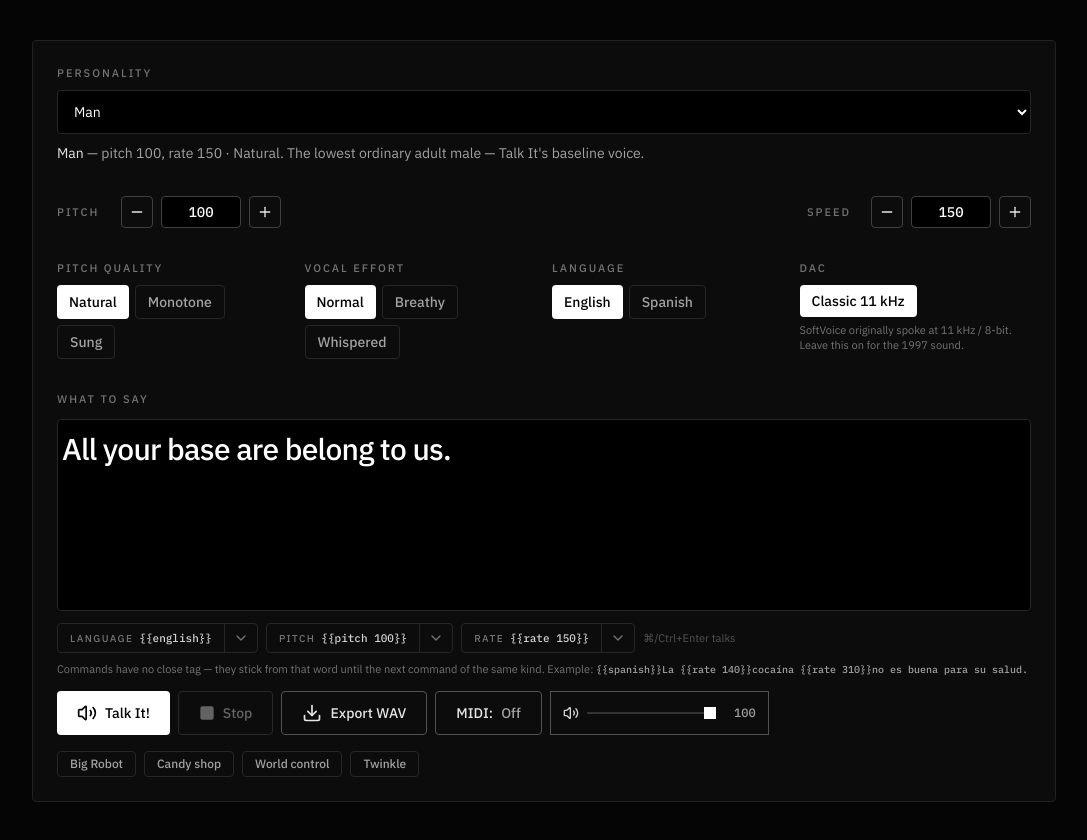
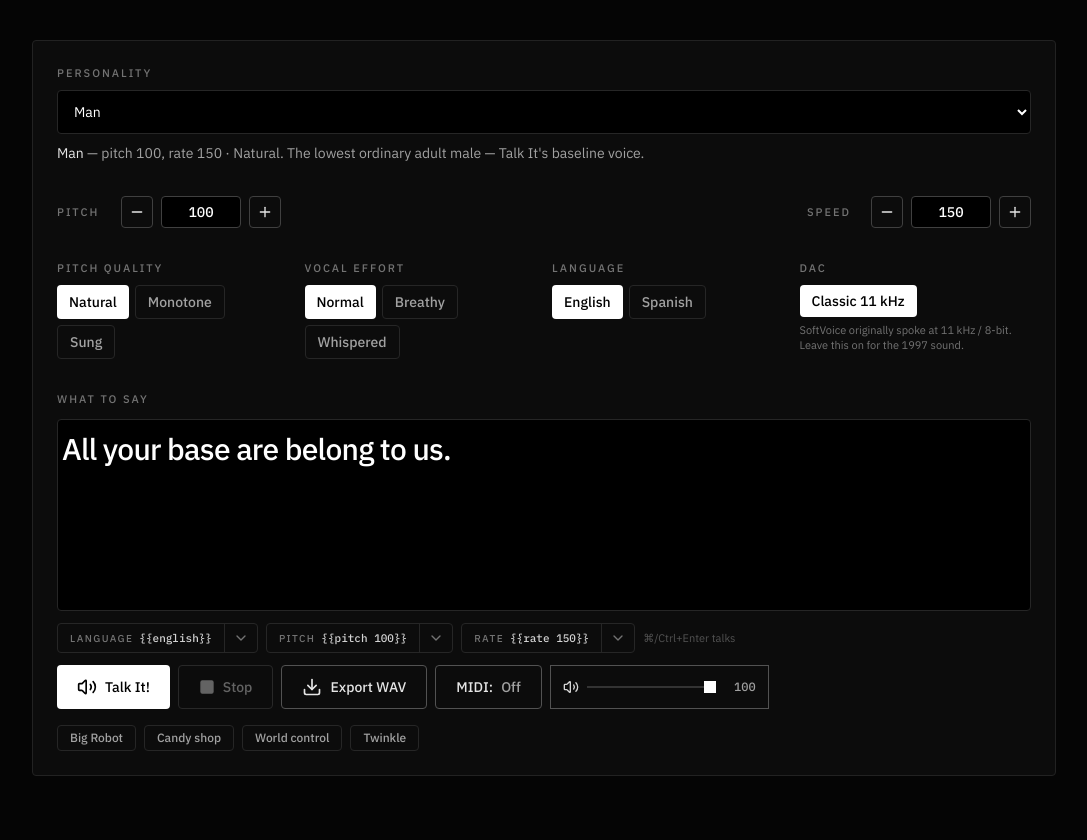
Before and after one commit to andreysenes/talk-it, a React (Vite) app: page / in a window 1280 px wide. Shown: the whole page, without its empty margins (96-1183 px from the left). After the commit the page ends 816 px from the top, so only its background shows below. Built offline with nearby package versions, Linux system fonts and the light colour scheme.

Commit message:
Remove the embedded-command help line under the chips.
Co-authored-by: andreysenes138 <andreysenes138@gmail.com>

```diff
--- a/src/components/CommandButtons.tsx
+++ b/src/components/CommandButtons.tsx
@@ -108,13 +108,6 @@ export function CommandButtons({
         />
         <span className="text-[11px] text-neutral-600">⌘/Ctrl+Enter talks</span>
       </div>
-      <p className="text-[11px] leading-relaxed text-neutral-500">
-        Commands have no close tag — they stick from that word until the next command of
-        the same kind. Example:{' '}
-        <code className="font-mono text-[10px] text-neutral-400">
-          {'{{spanish}}La {{rate 140}}cocaína {{rate 310}}no es buena para su salud.'}
-        </code>
-      </p>
 
       {open === 'language' && (
         <div className="rounded-sm border border-neutral-800 bg-black p-3">
```
